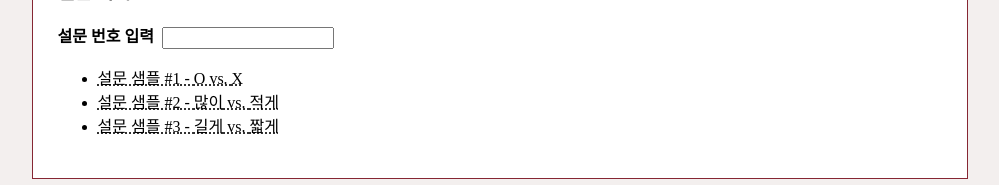
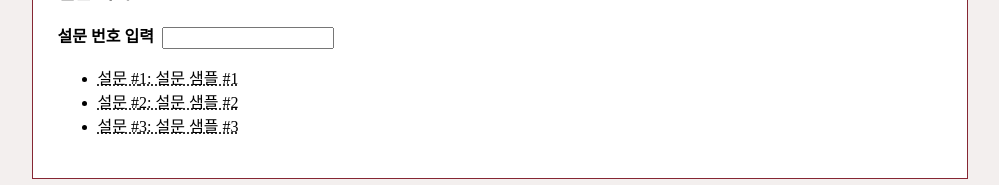
Before and after one commit to nestiank/survey, a React (Create React App) app: page /surveylist in a window 1280 px wide. Shown: the part 301-486 px from the top of the page, without its empty margins (140-1139 px from the left). Built offline with nearby package versions, Linux system fonts and the light colour scheme; no server answers; sample sign-in values are in the browser's storage; a web font is replaced by a local one.

Commit message:
MISC: 설문 표시 방식 변경

```diff
--- a/src/components/SurveyList.js
+++ b/src/components/SurveyList.js
@@ -25,7 +25,7 @@ function SurveyList() {
           samples.map(
             survey => (
               <li key={survey.id}>
-                <Link to={`/survey/${survey.id}`}>{survey.title} - {survey.leftPoll} vs. {survey.rightPoll}</Link>
+                <Link to={`/survey/${survey.id}`}>설문 #{survey.id}: {survey.title}</Link>
               </li>
             )
           ) :
```
